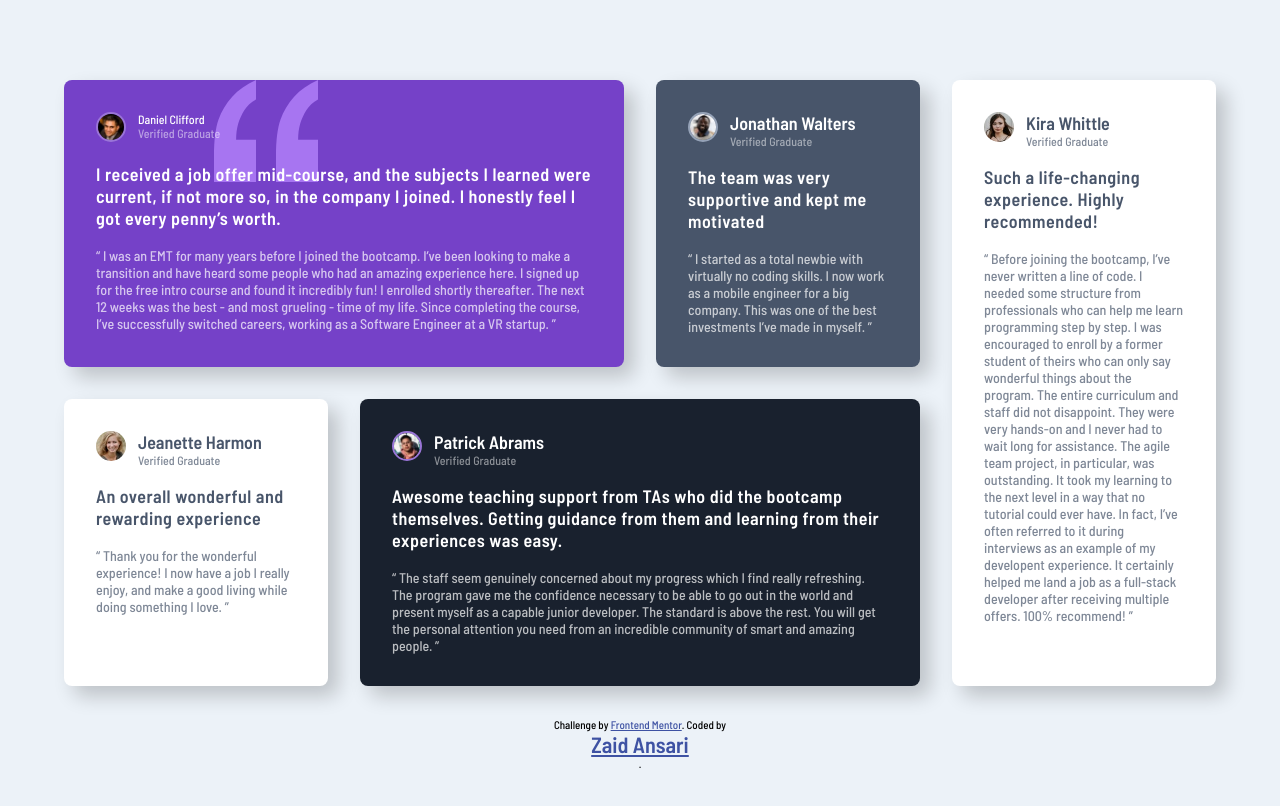
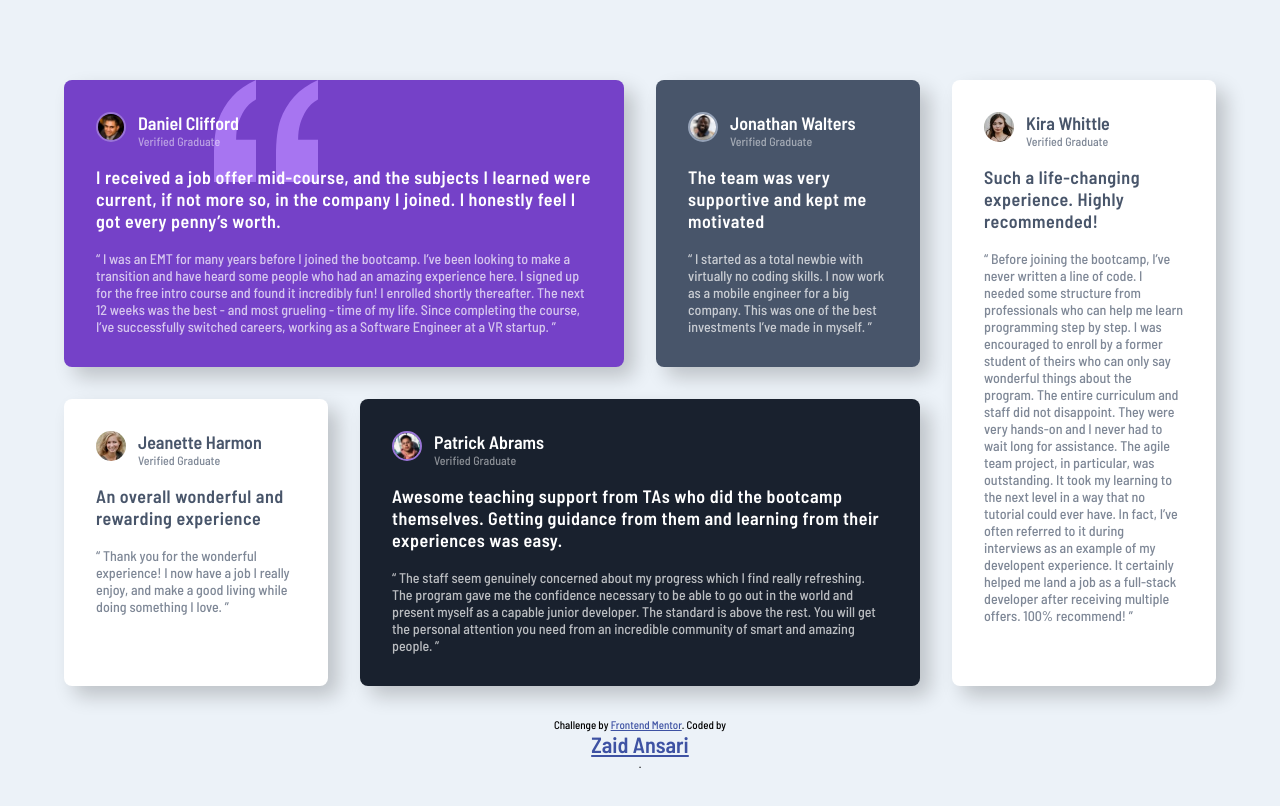
Before and after one commit to zaidansari42/FEM-Testimonials-grid-section, a plain HTML site: page index.html in a window 1280 px wide. Drawn offline with Linux system fonts and the light colour scheme.

Commit message:
Update index.html

```diff
--- a/index.html
+++ b/index.html
@@ -23,7 +23,7 @@
           </div>
           <div class="name_list">
             <ul>
-              <li>Daniel Clifford</li>
+              <li><h2>Daniel Clifford</h2></li>
               <li class="verification">Verified Graduate</li>
             </ul>
           </div>
```
